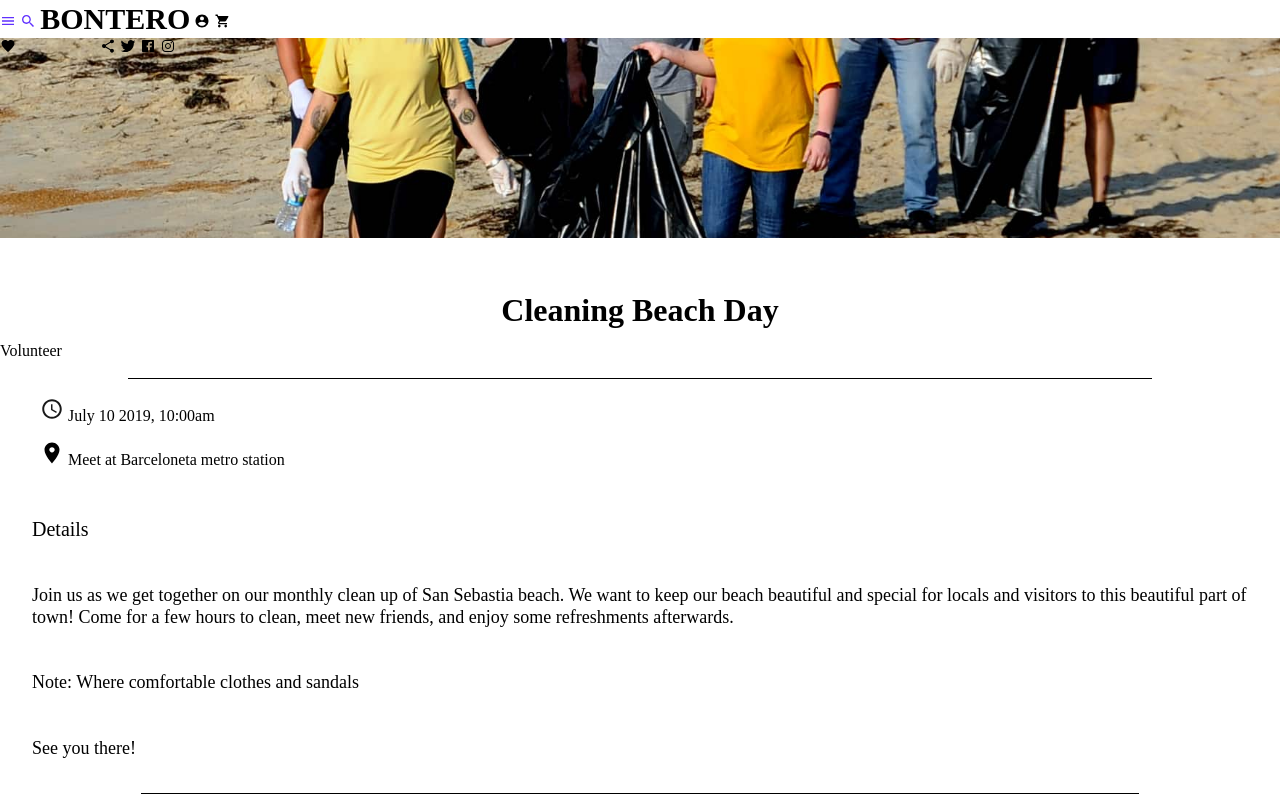
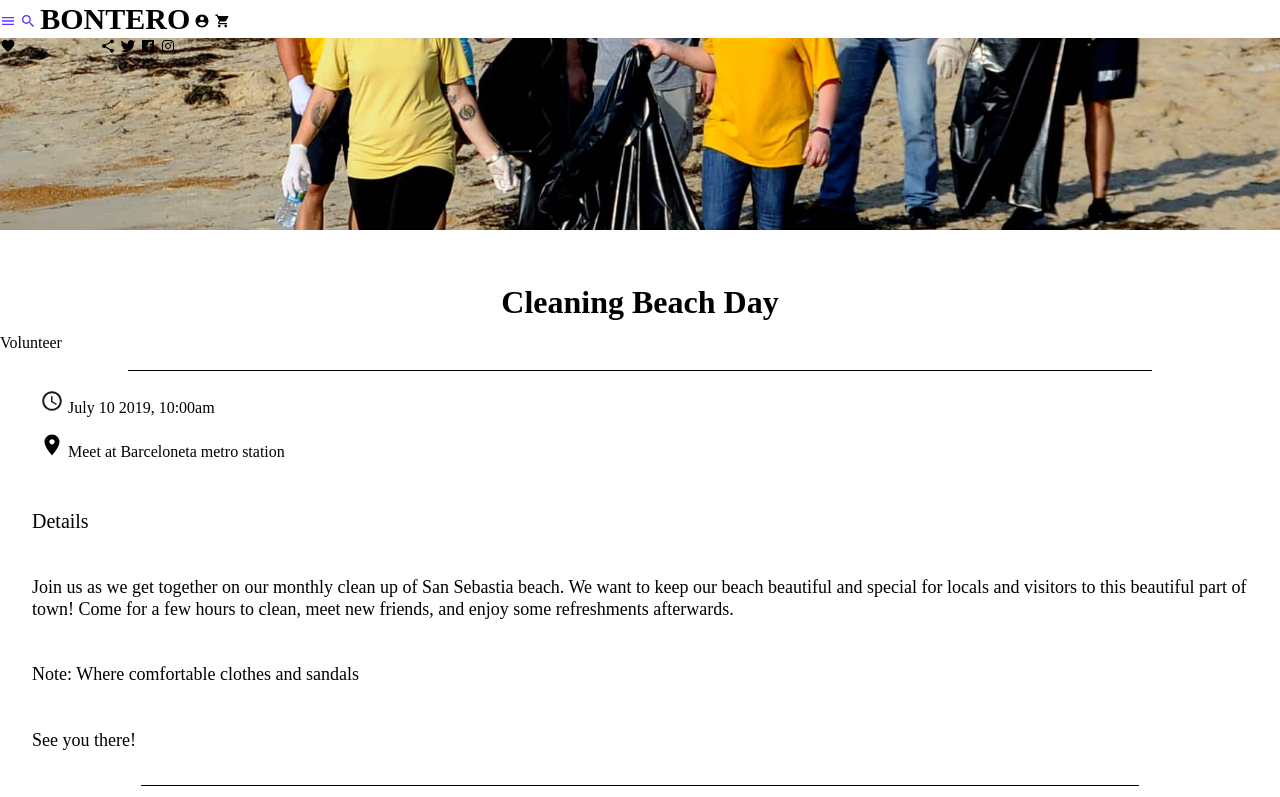
Before and after one commit to neilpatel3048/bontero, a plain HTML site: page public/eventdescription.html in a window 1280 px wide. Drawn offline with nearby package versions, Linux system fonts and the light colour scheme.

Commit message:
Fixed the image header

```diff
--- a/public/src/global.css
+++ b/public/src/global.css
@@ -758,8 +758,8 @@ ion-input {
 }
 
 .eventDescHead{
-  background-image: url("/assets/eventspage/cleaningbeach.jpeg");
-  height: 25%;
+  background-image: url(../assets/eventspage/cleaningbeach.jpeg);
+  height: 12em;
   background-position: center;
   background-repeat: no-repeat;
   background-size: cover;
```
Also changed, not shown: public/eventdescription.html (+1 -1 lines).
